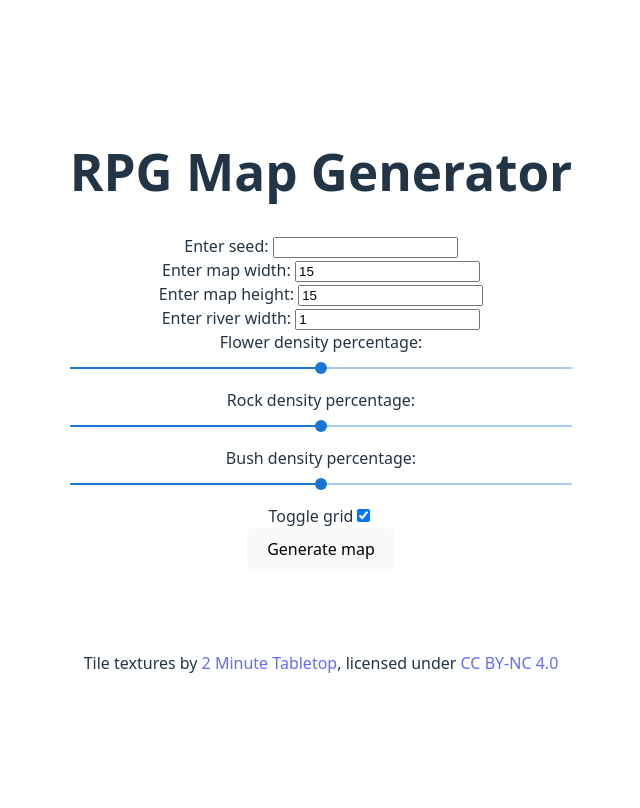
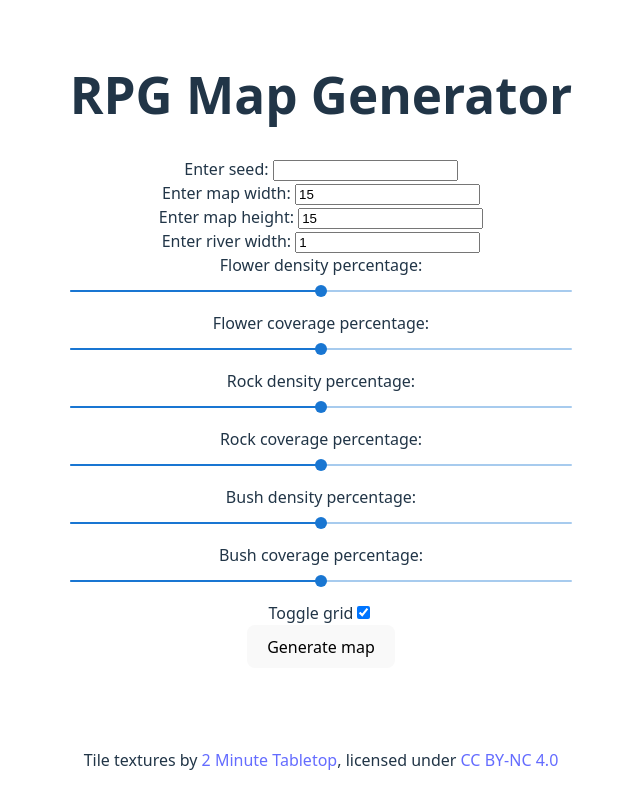
Before and after one commit to tairobinett/rpg-map-generator, a React app in the folder frontend/: page / in a window 1280 px wide. Shown: the top 808 px of the page, without its empty margins (319-959 px from the left). Built offline with nearby package versions, Linux system fonts and the light colour scheme; the HTML template or start-up script is replaced by a standard one.

Commit message:
Added sliders for foliage coverage

```diff
--- a/frontend/src/App.tsx
+++ b/frontend/src/App.tsx
@@ -15,6 +15,9 @@ function App() {
   const [flower_density, setFlowerDensity] = useState(50)
   const [rock_density, setRockDensity] = useState(50)
   const [bush_density, setBushDensity] = useState(50)
+  const [flower_coverage, setFlowerCoverage] = useState(50)
+  const [rock_coverage, setRockCoverage] = useState(50)
+  const [bush_coverage, setBushCoverage] = useState(50)
   const [grid_toggle, setGridToggle] = useState(true)
 
   const handleClick = async () => {
@@ -28,16 +31,27 @@ function App() {
     }
   }
 
-  const handleSliderChangeFlower = (event: Event, newFlowerDensity: number) => {
+  const handleSliderChangeFlowerD = (event: Event, newFlowerDensity: number) => {
     setFlowerDensity(newFlowerDensity);
   };
 
-  const handleSliderChangeRock = (event: Event, newRockDensity: number) => {
+  const handleSliderChangeRockD = (event: Event, newRockDensity: number) => {
     setRockDensity(newRockDensity);
   };
 
-  const handleSliderChangeBush = (event: Event, newBushDensity: number) => {
+  const handleSliderChangeBushD = (event: Event, newBushDensity: number) => {
     setBushDensity(newBushDensity);
+  };
+  const handleSliderChangeFlowerC = (event: Event, newFlowerCoverage: number) => {
+    setFlowerCoverage(newFlowerCoverage);
+  };
+
+  const handleSliderChangeRockC = (event: Event, newRockCoverage: number) => {
+    setRockCoverage(newRockCoverage);
+  };
+
+  const handleSliderChangeBushC = (event: Event, newBushCoverage: number) => {
+    setBushCoverage(newBushCoverage);
   };
 
   const generateImage = async () => {
@@ -56,6 +70,9 @@ function App() {
           flower_density:flower_density,
           rock_density:rock_density,
           bush_density:bush_density,
+          flower_coverage:flower_coverage,
+          rock_coverage:rock_coverage,
+          bush_coverage:bush_coverage,
           grid:grid_toggle
         }),
       });
@@ -84,7 +101,6 @@ function App() {
       <div>
         <label>
           Enter map width: <input
-            name="seedInput"
             value={width}
             onChange={e => setWidth(e.target.value)}
           />
@@ -93,7 +109,6 @@ function App() {
       <div>
         <label>
           Enter map height: <input
-            name="seedInput"
             value={height}
             onChange={e => setHeight(e.target.value)}
           />
@@ -102,7 +117,6 @@ function App() {
       <div>
         <label>
           Enter river width: <input
-            name="seedInput"
             value={river_width}
             onChange={e => setRiverWidth(e.target.value)}
           />
@@ -117,10 +131,23 @@ function App() {
             defaultValue={50}
             aria-label="Small"
             valueLabelDisplay="auto"
-            onChange={handleSliderChangeFlower}
+            onChange={handleSliderChangeFlowerD}
           />
         </label>
       </div>
+      <div>
+        <label>
+          Flower coverage percentage:
+          <Slider
+            size="small"
+            defaultValue={50}
+            aria-label="Small"
+            valueLabelDisplay="auto"
+            onChange={handleSliderChangeFlowerC}
+          />
+        </label>
+      </div>
+
       <div>
         <label>
           Rock density percentage:
@@ -129,10 +156,23 @@ function App() {
             defaultValue={50}
             aria-label="Small"
             valueLabelDisplay="auto"
-            onChange={handleSliderChangeRock}
+            onChange={handleSliderChangeRockD}
           />
         </label>
       </div>
+      <div>
+        <label>
+          Rock coverage percentage:
+          <Slider
+            size="small"
+            defaultValue={50}
+            aria-label="Small"
+            valueLabelDisplay="auto"
+            onChange={handleSliderChangeRockC}
+          />
+        </label>
+      </div>
+
       <div>
         <label>
           Bush density percentage:
@@ -141,7 +181,19 @@ function App() {
             defaultValue={50}
             aria-label="Small"
             valueLabelDisplay="auto"
-            onChange={handleSliderChangeBush}
+            onChange={handleSliderChangeBushD}
+          />
+        </label>
+      </div>
+      <div>
+        <label>
+          Bush coverage percentage:
+          <Slider
+            size="small"
+            defaultValue={50}
+            aria-label="Small"
+            valueLabelDisplay="auto"
+            onChange={handleSliderChangeBushC}
           />
         </label>
       </div>
```
Also changed, not shown: 2 other files (tests, documents, lock files or other folders).
